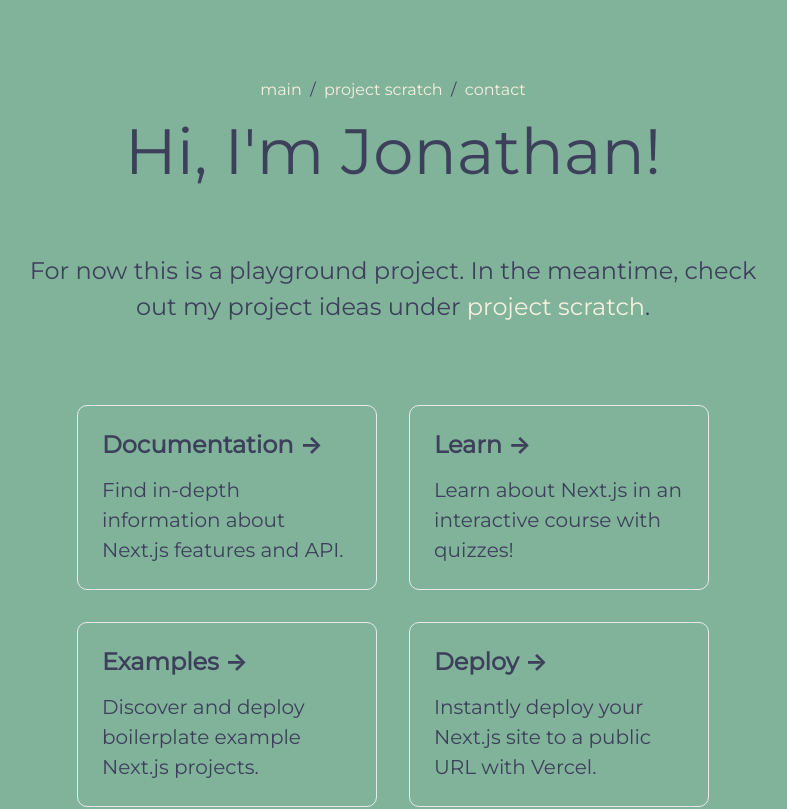
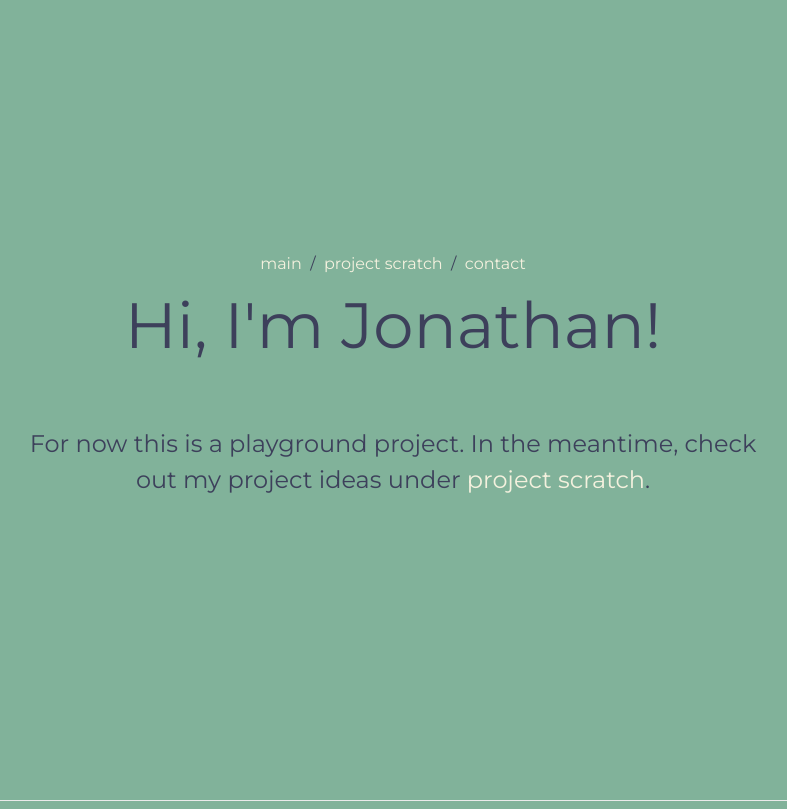
Before and after one commit to shapiroj18/shapiroj18.github.io, a Next.js app: page / in a window 1280 px wide. Shown: the top 809 px of the page, without its empty margins (247-1034 px from the left). Built offline with nearby package versions, Linux system fonts and the light colour scheme.

Commit message:
updated favicon to general page, changed css for card and moved to cards for project ideas

```diff
--- a/pages/_document.js
+++ b/pages/_document.js
@@ -5,6 +5,7 @@ class MyDocument extends Document {
     return (
       <Html>
         <Head>
+          <link rel="icon" href="/images/favicon.ico" />
           <link
             href="https://fonts.googleapis.com/css?family=Montserrat"
             rel="stylesheet"
--- a/pages/contact.js
+++ b/pages/contact.js
@@ -10,7 +10,6 @@ export default function Home() {
         <Head>
           <title>Jonathan&apos;s Personal Site</title>
           <meta name="description" content="" />
-          <link rel="icon" href="/images/favicon.ico" />
         </Head>
 
         <main className={styles.main}>
--- a/pages/index.js
+++ b/pages/index.js
@@ -9,7 +9,6 @@ export default function Home() {
       <Head>
         <title>Jonathan&apos;s Personal Site</title>
         <meta name="description" content="" />
-        <link rel="icon" href="/images/favicon.ico" />
       </Head>
 
       <main className={styles.main}>
@@ -35,36 +34,6 @@ export default function Home() {
           In the meantime, check out my project ideas under&nbsp;
           <Link href="project-scratch"><a>project scratch</a></Link>.
         </p>
-
-        <div className={styles.grid}>
-          <a href="https://nextjs.org/docs" className={styles.card}>
-            <h2>Documentation &rarr;</h2>
-            <p>Find in-depth information about Next.js features and API.</p>
-          </a>
-
-          <a href="https://nextjs.org/learn" className={styles.card}>
-            <h2>Learn &rarr;</h2>
-            <p>Learn about Next.js in an interactive course with quizzes!</p>
-          </a>
-
-          <a
-            href="https://github.com/vercel/next.js/tree/master/examples"
-            className={styles.card}
-          >
-            <h2>Examples &rarr;</h2>
-            <p>Discover and deploy boilerplate example Next.js projects.</p>
-          </a>
-
-          <a
-            href="https://vercel.com/new?utm_source=create-next-app&utm_medium=default-template&utm_campaign=create-next-app"
-            className={styles.card}
-          >
-            <h2>Deploy &rarr;</h2>
-            <p>
-              Instantly deploy your Next.js site to a public URL with Vercel.
-            </p>
-          </a>
-        </div>
       </main>
 
       <footer className={styles.footer}>
--- a/styles/Home.module.css
+++ b/styles/Home.module.css
@@ -78,7 +78,7 @@
   align-items: center;
   justify-content: center;
   flex-wrap: wrap;
-  max-width: 800px;
+  max-width: 1200px;
 }
 
 .card {
@@ -90,7 +90,6 @@
   border: 1px solid #eaeaea;
   border-radius: 10px;
   transition: color 0.15s ease, border-color 0.15s ease;
-  max-width: 300px;
 }
 
 .card:hover,
```
Also changed, not shown: pages/project-scratch.js (+11 -6 lines), 1 other file (tests, documents, lock files or other folders).
